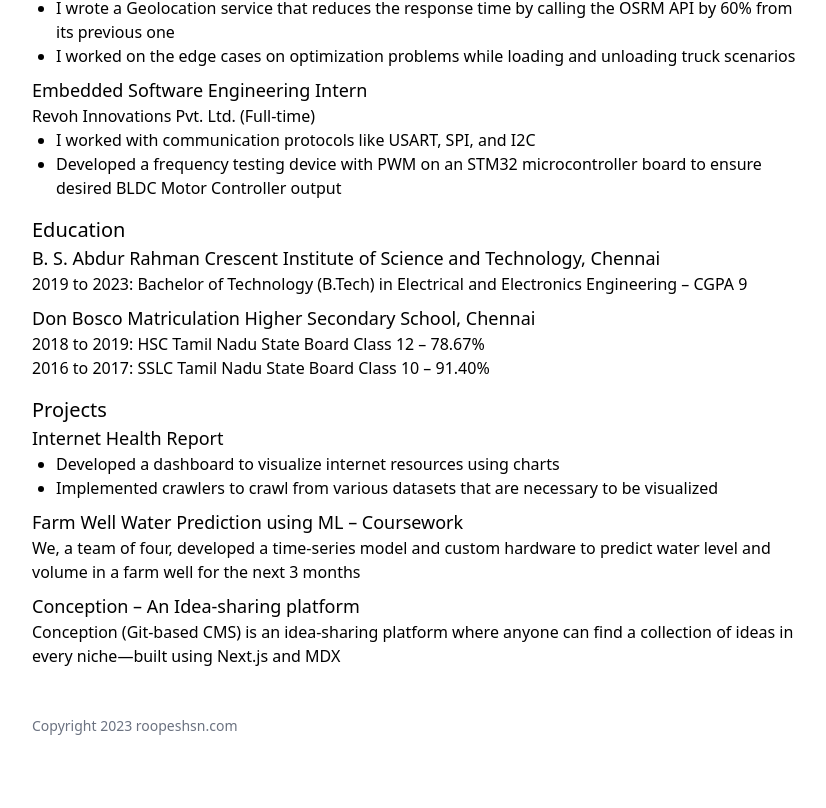
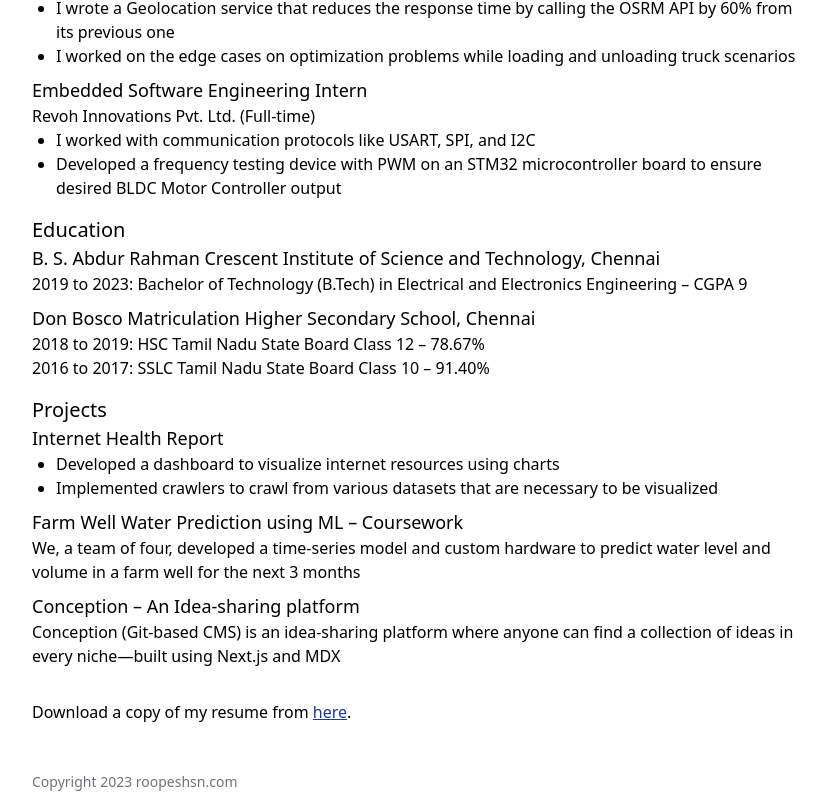
Before and after one commit to roopeshsn/roopeshsn.com, a SvelteKit app: page /resume in a window 1280 px wide. Shown: the part 400-1208 px from the top of the page, without its empty margins (224-1050 px from the left). Before the commit the page ends 1152 px from the top, so only its background shows below. Built offline with nearby package versions, Linux system fonts and the light colour scheme.

Commit message:
added resume

```diff
--- a/src/routes/bytes/+page.svelte
+++ b/src/routes/bytes/+page.svelte
@@ -6,7 +6,12 @@
 <div class="mt-8">
 	<h1 class="text-xl md:text-2xl">Bytes</h1>
 	<p class="text-gray-600">
-		Bytes are a shorter form of a blog post that is not boring, clear, and concise.
+		Bytes are a shorter form of a blog post that is not boring, clear, and concise. Also I write on <a
+			href="https://roopesh.hashnode.dev/"
+			target="_blank"
+			rel="noopener noreferrer"
+			class="text-blue-900 underline">Hashnode</a
+		>.
 	</p>
 	<ul class="mt-4">
 		{#each data.res as byte}
--- a/src/routes/resume/+page.svelte
+++ b/src/routes/resume/+page.svelte
@@ -109,4 +109,13 @@
 			</div>
 		</div>
 	</div>
+
+	<div class="mt-8">
+		Download a copy of my resume from <a
+			href="https://drive.google.com/file/d/1hlbT1WZnP7QUBHPMveSwCoK3dFWuRqJC/view?usp=sharing"
+			target="_blank"
+			rel="noopener noreferrer"
+			class="text-blue-900 underline">here</a
+		>.
+	</div>
 </div>
```
Also changed, not shown: 1 other file (tests, documents, lock files or other folders).
